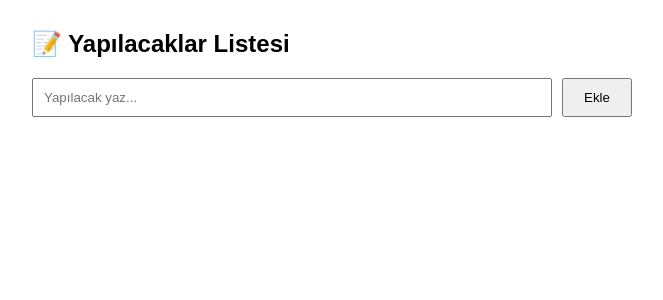
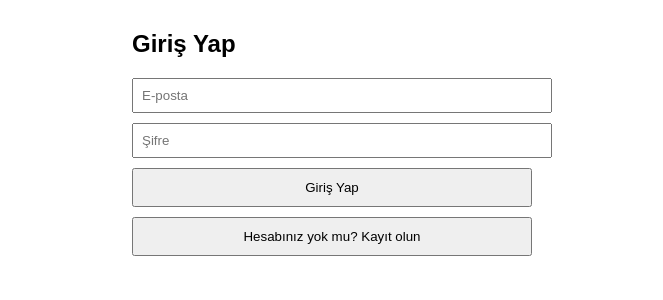
Before and after one commit to HalilEmre-T/todo-app, a React (Create React App) app in the folder frontend/: page / in a window 1280 px wide. Shown: the top 300 px of the page, without its empty margins (308-971 px from the left). Built offline with nearby package versions, Linux system fonts and the light colour scheme.

Commit message:
token goruntusu

```diff
--- a/frontend/src/App.js
+++ b/frontend/src/App.js
@@ -5,81 +5,115 @@ const API_URL = 'https://todo-app-9gw9.onrender.com';
 function App() {
   const [todos, setTodos] = useState([]);
   const [input, setInput] = useState('');
+  const [email, setEmail] = useState('');
+  const [password, setPassword] = useState('');
+  const [token, setToken] = useState(localStorage.getItem('token') || '');
+  const [isLoggedIn, setIsLoggedIn] = useState(!!token);
+  const [isRegisterMode, setIsRegisterMode] = useState(false);
+  const [loadingTodos, setLoadingTodos] = useState(false);
 
-  // Token'ı localStorage'dan alıyoruz
-  const token = localStorage.getItem('token');
+  // Token değişirse localStorage'a yaz
+  useEffect(() => {
+    if (token) {
+      localStorage.setItem('token', token);
+      setIsLoggedIn(true);
+      fetchTodos();
+    } else {
+      localStorage.removeItem('token');
+      setIsLoggedIn(false);
+      setTodos([]);
+    }
+  }, [token]);
 
-  // Görevleri çek
-  useEffect(() => {
-    if (!token) {
-      setTodos([]);
+  // Todo'ları getir
+  const fetchTodos = async () => {
+    setLoadingTodos(true);
+    try {
+      const res = await fetch(`${API_URL}/api/todos`, {
+        headers: { Authorization: `Bearer ${token}` },
+      });
+      if (!res.ok) throw new Error('Todo listesi alınamadı');
+      const data = await res.json();
+      setTodos(Array.isArray(data) ? data : []);
+    } catch (err) {
+      alert(err.message);
+    }
+    setLoadingTodos(false);
+  };
+
+  // Kayıt veya Giriş işlemi
+  const handleAuth = async () => {
+    if (!email || !password) {
+      alert('E-posta ve şifre gerekli');
       return;
     }
-    fetch(`${API_URL}/api/todos`, {
-      headers: {
-        'Authorization': `Bearer ${token}`,  // burada token ekleniyor
-        'Content-Type': 'application/json',
+    try {
+      const url = isRegisterMode ? `${API_URL}/api/register` : `${API_URL}/api/login`;
+      const res = await fetch(url, {
+        method: 'POST',
+        headers: { 'Content-Type': 'application/json' },
+        body: JSON.stringify({ email, password }),
+      });
+      const data = await res.json();
+
+      if (!res.ok) {
+        alert(data.error || 'Bir hata oluştu');
+        return;
       }
-    })
-      .then(res => res.json())
-      .then(data => {
-        console.log('Backendden gelen todos :', data);
-        if (Array.isArray(data)) {
-          setTodos(data);
+
+      if (!isRegisterMode) {
+        setToken(data.token);
+        setEmail('');
+        setPassword('');
       } else {
-          console.error('Beklenmeyen veri yapısı:', data);
-          setTodos([]);  // Hata durumunda boş liste göster
+        alert('Kayıt başarılı, lütfen giriş yapınız.');
+        setIsRegisterMode(false);
       }
-      })
-      .catch(err => {
-        console.error('Görevler yüklenirken hata  :', err);
-      });
-  }, [token]);  // token değişirse yenile
+    } catch (err) {
+      alert('İstek başarısız');
+    }
+  };
+
+  // Logout
+  const logout = () => {
+    setToken('');
+  };
 
   // Yeni görev ekle
   const addTodo = async () => {
     if (!input.trim()) return;
-    if (!token) {
-      alert('Lütfen giriş yapınız.');
-      return;  // Burada eklemelisin ki işlem devam etmesin
-    }
-
+    try {
       const res = await fetch(`${API_URL}/api/todos`, {
         method: 'POST',
         headers: {
           'Content-Type': 'application/json',
-        'Authorization': `Bearer ${token}`,  // token ekleniyor
+          Authorization: `Bearer ${token}`,
         },
         body: JSON.stringify({ text: input }),
       });
-
       const yeni = await res.json();
-    console.log('Yeni görev backend`den', yeni);
+      if (!res.ok) {
+        alert(yeni.error || 'Görev eklenemedi');
+        return;
+      }
       setTodos([yeni, ...todos]);
       setInput('');
+    } catch {
+      alert('Sunucuya bağlanırken hata oluştu');
+    }
   };
 
-  // Görevi tamamla (done: true)
+  // Görevi tamamla
   const markDone = async (id) => {
     try {
       const res = await fetch(`${API_URL}/api/todos/${id}`, {
         method: 'PUT',
-        headers: { 'Authorization': `Bearer ${token}` },  // token ekleniyor
+        headers: { Authorization: `Bearer ${token}` },
       });
-
-      if (!res.ok) {
-        const errorText = await res.text();
-        console.error('PUT hata:', errorText);
-        alert('Görevi tamamlarken hata oluştu.');
-        return;
-      }
-
-      setTodos(todos.map(todo =>
-        todo.id === id ? { ...todo, done: true } : todo
-      ));
-    } catch (error) {
-      console.error('PUT isteği sırasında hata:', error);
-      alert('Sunucuya bağlanırken hata oluştu.');
+      if (!res.ok) throw new Error('Görev güncellenemedi');
+      setTodos(todos.map(todo => (todo.id === id ? { ...todo, done: true } : todo)));
+    } catch {
+      alert('Görev tamamlanamadı');
     }
   };
 
@@ -88,27 +122,50 @@ function App() {
     try {
       const res = await fetch(`${API_URL}/api/todos/${id}`, {
         method: 'DELETE',
-        headers: { 'Authorization': `Bearer ${token}` },  // token ekleniyor
+        headers: { Authorization: `Bearer ${token}` },
       });
-
-      if (!res.ok) {
-        const errorText = await res.text();
-        console.error('DELETE hata:', errorText);
-        alert('Görevi silerken hata oluştu.');
-        return;
-      }
-
+      if (!res.ok) throw new Error('Görev silinemedi');
       setTodos(todos.filter(todo => todo.id !== id));
-    } catch (error) {
-      console.error('DELETE isteği sırasında hata:', error);
-      alert('Sunucuya bağlanırken hata oluştu.');
+    } catch {
+      alert('Görev silinemedi');
     }
   };
 
+  if (!isLoggedIn) {
+    return (
+      <div style={{ maxWidth: 400, margin: '30px auto', fontFamily: 'Arial' }}>
+        <h2>{isRegisterMode ? 'Kayıt Ol' : 'Giriş Yap'}</h2>
+        <input
+          type="email"
+          placeholder="E-posta"
+          value={email}
+          onChange={e => setEmail(e.target.value)}
+          style={{ width: '100%', padding: 8, marginBottom: 10 }}
+        />
+        <input
+          type="password"
+          placeholder="Şifre"
+          value={password}
+          onChange={e => setPassword(e.target.value)}
+          style={{ width: '100%', padding: 8, marginBottom: 10 }}
+        />
+        <button onClick={handleAuth} style={{ width: '100%', padding: 10, marginBottom: 10 }}>
+          {isRegisterMode ? 'Kayıt Ol' : 'Giriş Yap'}
+        </button>
+        <button onClick={() => setIsRegisterMode(!isRegisterMode)} style={{ width: '100%', padding: 10 }}>
+          {isRegisterMode ? 'Zaten üye misiniz? Giriş yapın' : 'Hesabınız yok mu? Kayıt olun'}
+        </button>
+      </div>
+    );
+  }
+
+  // Giriş yapılmışsa todo listesi göster
   return (
     <div style={{ maxWidth: 600, margin: '30px auto', fontFamily: 'Arial' }}>
       <h2>📝 Yapılacaklar Listesi</h2>
-
+      <button onClick={logout} style={{ marginBottom: 20, padding: 10 }}>
+        Çıkış Yap
+      </button>
       <div style={{ display: 'flex', marginBottom: 20 }}>
         <input
           type="text"
@@ -121,7 +178,9 @@ function App() {
           Ekle
         </button>
       </div>
-
+      {loadingTodos ? (
+        <p>Yükleniyor...</p>
+      ) : (
         <ul style={{ listStyle: 'none', padding: 0 }}>
           {todos.map(todo => (
             <li
@@ -150,6 +209,7 @@ function App() {
             </li>
           ))}
         </ul>
+      )}
     </div>
   );
 }
```
Lines whose indentation alone changed are shown as unchanged.
